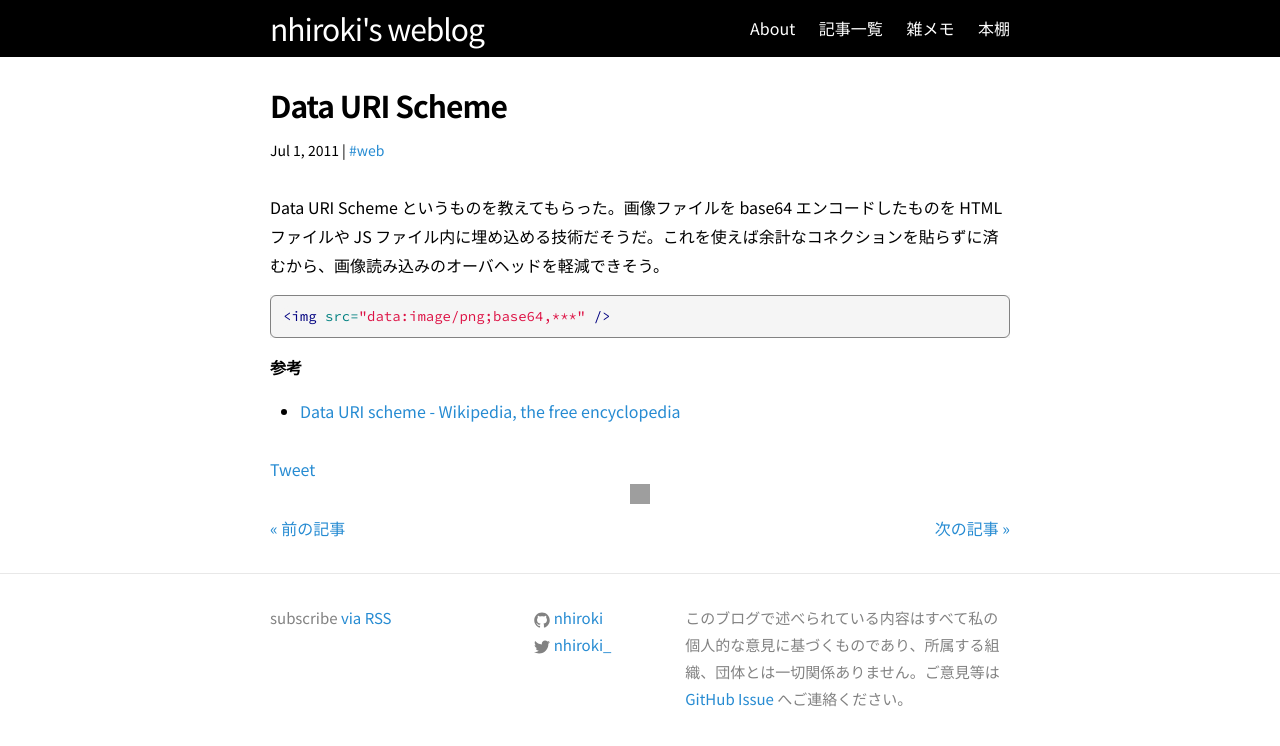
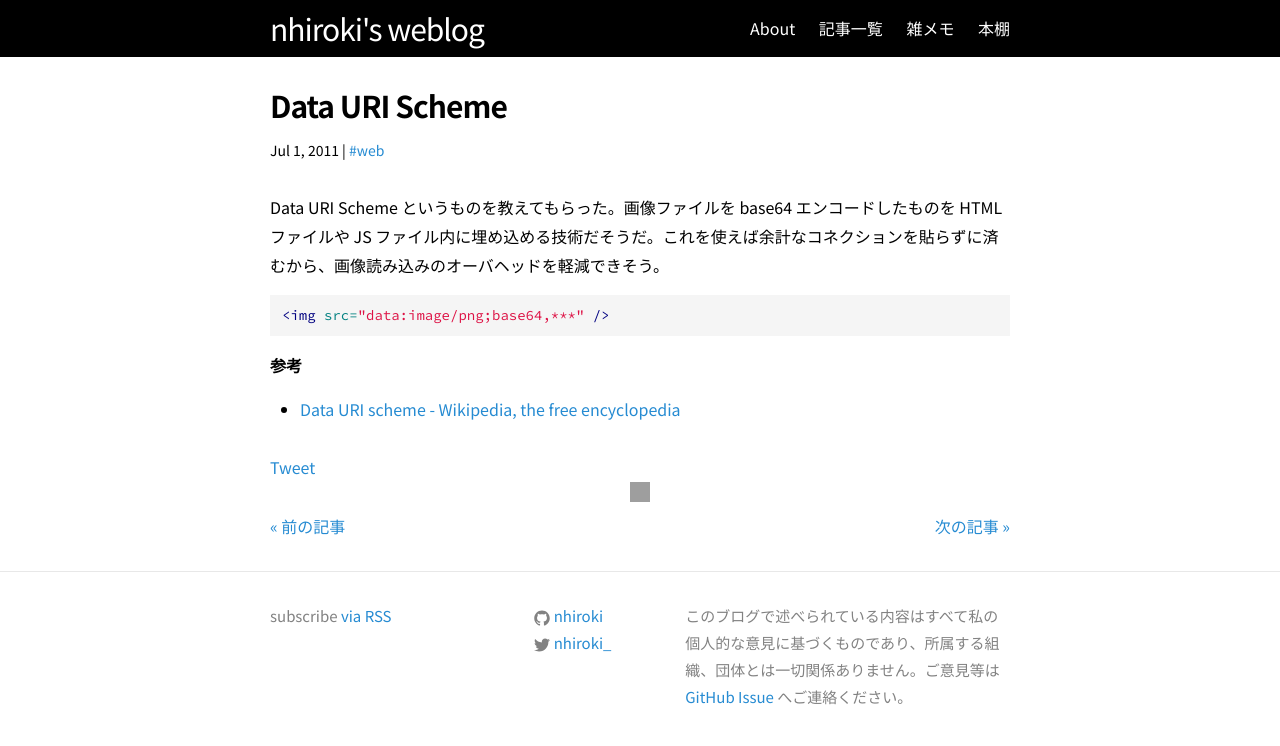
Before and after one commit to nhiroki/nhiroki.github.io, a Jekyll site: the page built from _posts/2011-07-01-data-uri-scheme.md, in a window 1280 px wide. Shown: the top 746 px of the page. Built offline with Jekyll 4.4.1, drawn with Linux system fonts in a browser that asks for light colours; comment, search, counter and statistics services are not loaded; grey boxes are pictures that could not be loaded.

Commit message:
Change styles of code snippets

```diff
--- a/_sass/_base.scss
+++ b/_sass/_base.scss
@@ -166,8 +166,6 @@ pre,
 code {
     font-size: $small-font-size;
     font-family: $code-font-family;
-    border: 1px solid $grey-color;
-    border-radius: 6px;
     background-color: $code-background-color;
     color: $text-color;
 
```
